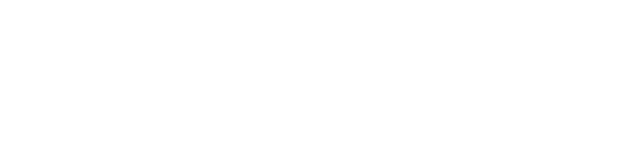
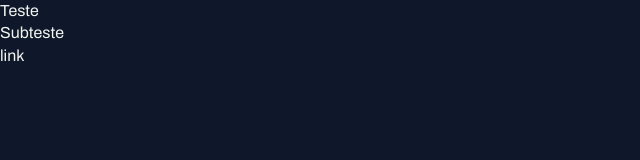
Before and after one commit to suelensalvino/portal-noticias, a plain HTML site: page index.html in a window 1280 px wide. Shown: the whole page, without its empty margins (0-640 px from the left). Drawn offline with Linux system fonts and the light colour scheme.

Commit message:
applying fonts to the project

```diff
--- a/index.html
+++ b/index.html
@@ -1,11 +1,20 @@
 <!DOCTYPE html>
 <html lang="pt-BR">
-<head>
-    <meta charset="UTF-8">
-    <meta name="viewport" content="width=device-width, initial-scale=1.0">
+  <head>
+    <link rel="preconnect" href="https://fonts.googleapis.com" />
+    <link rel="preconnect" href="https://fonts.gstatic.com" crossorigin />
+    <meta charset="UTF-8" />
+    <meta name="viewport" content="width=device-width, initial-scale=1.0" />
     <title>Portal de notícias</title>
-</head>
-<body>
-
-</body>
+    <link rel="stylesheet" href="styles/index.css" />
+    <link
+      href="https://fonts.googleapis.com/css2?family=Archivo:ital,wght@0,100..900;1,100..900&display=swap"
+      rel="stylesheet"
+    />
+  </head>
+  <body>
+    <h1>Teste</h1>
+    <h2>Subteste</h2>
+    <a href="#">link</a>
+  </body>
 </html>
--- a/styles/global.css
+++ b/styles/global.css
@@ -1,19 +1,41 @@
 * {
-    margin: 0;
-    padding: 0;
-    box-sizing: border-box;
+  margin: 0;
+  padding: 0;
+  box-sizing: border-box;
 }
 
 :root {
-    --brand-color-light: "#60A5FA";
-    --brand-color-dark: "#1D4ED8";
-    --bg-color: "#0F172A";
-    --stroke-color: "#1E293B";
-    --text-color-primary: "#F1F5F0";
-    --text-color-secondary: "#CBD5E1";
+  --brand-color-light: #60a5fa;
+  --brand-color-dark: #1d4ed8;
+  --bg-color: #0f172a;
+  --stroke-color: #1e293b;
+  --text-color-primary: #f1f5f0;
+  --text-color-secondary: #cbd5e1;
+
+  --font-family: "Archivo", sans-serif;
+  --h1: 800 24px/135% var(--font-family);
+  --h2: 800 16px/140% var(--font-family);
+  --h3: 800 14px/140% var(--font-family);
+  --text-span: 600 14px/145% var(--font-family);
+  --text: 400 16px/140% var(--font-family);
+  --text-sm: 400 14px/160% var(--font-family);
 }
 
 body {
-    color: var(--text-color-primary);
-    background-color: var(--bg-color);
+  font: var(--text);
+  color: var(--text-color-primary);
+  background-color: var(--bg-color);
 }
+
+a {
+  text-decoration: none;
+  color: inherit;
+}
+
+a:hover {
+  color: var(--brand-color-light);
+}
+
+h1, h2, h3 {
+  font: inherit;
+}
```
